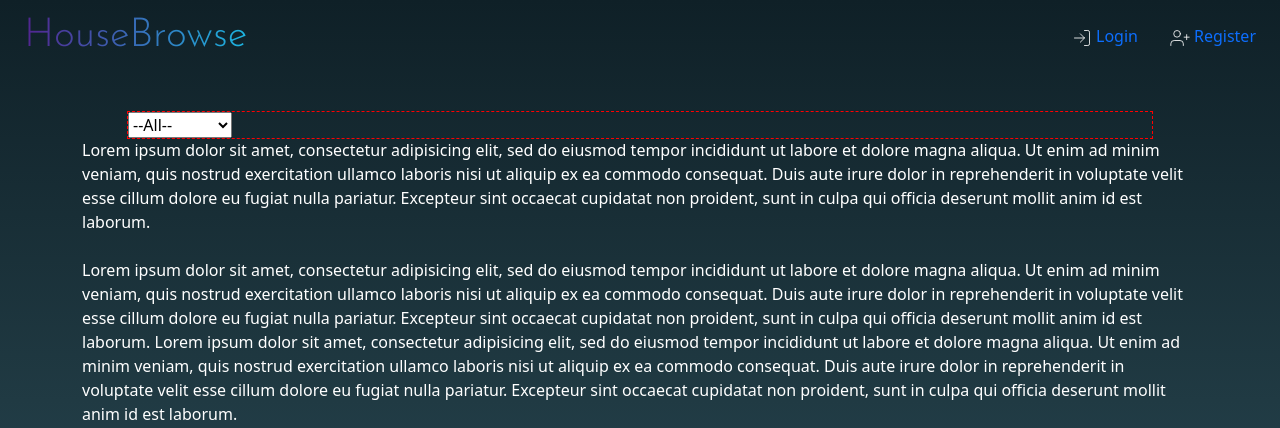
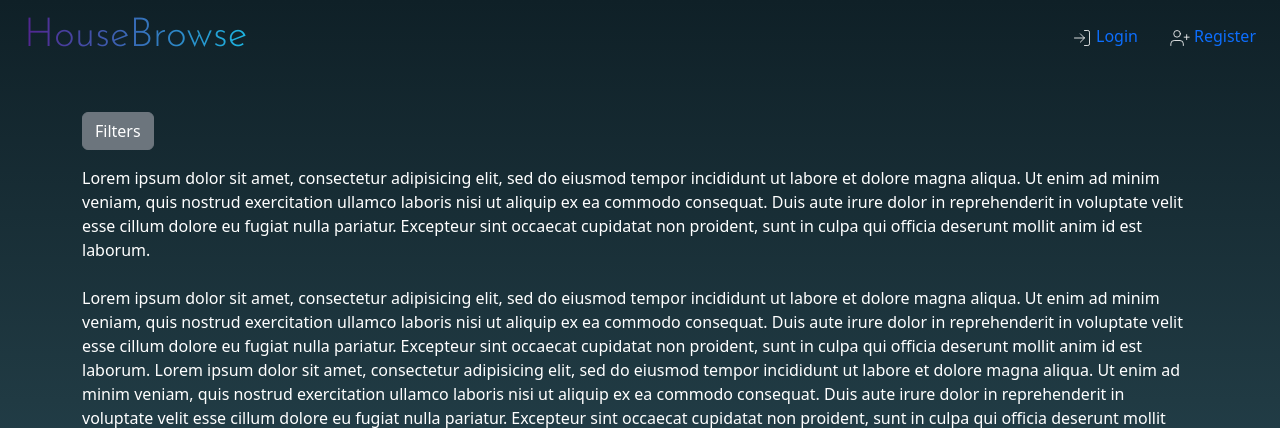
Before and after one commit to dondowoldo/CS50, a Django app: page / in a window 1280 px wide. Shown: the top 428 px of the page. Run offline with Django 4.2, Linux system fonts and the light colour scheme; data comes from the database, SQL or seed files in the repository; both versions use the stored data as it was after the commit.

Commit message:
listing filters implemented

```diff
--- a/Final_Project/booking/forms.py
+++ b/Final_Project/booking/forms.py
@@ -1,3 +1,42 @@
 from django import forms
 from django.forms import ModelForm
-from .models import User
+from .models import User, PropertyType, Listing
+
+
+class CreatePropType(ModelForm):
+    class Meta:
+        model = PropertyType
+        fields = ("type",)
+
+class DateInput(forms.DateInput):
+    input_type = 'date'
+
+class PropertyFilter(ModelForm):
+    def __init__(self, *args, **kwargs):
+        super(PropertyFilter, self).__init__(*args, **kwargs)
+
+        for field in self.Meta.required:
+            self.fields[field].required = False
+
+    class Meta:
+        model = Listing
+        fields = ("type", "availability_from", "availability_to", "price_per_day")
+
+        required = (
+            'type',
+            'availability_from',
+            'availability_to',
+            'price_per_day'
+        )
+
+        labels = {"type": 'Property Type ',
+                "availability_from": 'From ',
+                "availability_to": 'To ',
+                "price_per_day": 'Max price per day '}
+
+        widgets = {
+            "type": forms.Select(attrs={'class':'form-control'}),
+            "availability_from": DateInput(attrs={'class':'form-control'}),
+            "availability_to": DateInput(attrs={'class':'form-control'}),
+            "price_per_day": forms.NumberInput(attrs={'class':'form-control', 'placeholder': '$'})
+        }
--- a/Final_Project/booking/models.py
+++ b/Final_Project/booking/models.py
@@ -24,6 +24,8 @@ class Listing(models.Model):
     gps_location = models.CharField(max_length=50)
     watchlist = models.ManyToManyField(User, blank=True, related_name="watching")
     description = models.TextField(max_length=150)
+    availability_from = models.DateField()
+    availability_to = models.DateField()
 
     def __str__(self):
         return f"{self.name}"
--- a/Final_Project/booking/static/booking/styles.css
+++ b/Final_Project/booking/static/booking/styles.css
@@ -14,12 +14,6 @@ body {
     padding: 0.5rem;
     padding-bottom: 3rem;
     flex-wrap: nowrap;
-}
-
-.nav_bottom {
-    outline: 1px dashed red;
-    width: 80%;
-    margin: auto;
 }
 
 .right_nav {
@@ -64,3 +58,11 @@ body {
     align-items: center;
     color: #2b98c7;
 }
+
+.filter_buttons {
+    display: flex;
+    flex-wrap: wrap;
+    margin-top: 0.5rem;
+    gap: 0.5rem;
+    justify-content: center;
+}
--- a/Final_Project/booking/templates/booking/index.html
+++ b/Final_Project/booking/templates/booking/index.html
@@ -8,15 +8,30 @@
 
 
 {% block body %}
-    <ul class="nav_bottom nav">
-        <li class="nav-item">
-            <select>
-                <option class="nav-link" value="">--All--</option>
-                <option class="nav-link" value="house">House</option>
-                <option class="nav-link" value="apartment">Apartment</option>
-            </select>
-        </li>
-    </ul>
+    <div class="container">
+        <p>
+        <a class="btn btn-secondary" data-bs-toggle="collapse" href="#collapseExample" role="button" aria-expanded="false" aria-controls="collapseExample">
+            Filters
+          </a>
+        </p>
+          <div class="collapse" id="collapseExample">
+            <div class="card card-body" style="background: transparent; border: 0;">
+                    <div class="form-group">
+                        <center>
+                    <form action="" method="POST" style="width: 50%;">
+                        {% csrf_token %}
+                        {{ form }}
+                        <div class="filter_buttons">
+                            <input class="btn btn-success" type="submit" name="filter" value="Submit" style="min-width: 73%;">
+                            <input class="btn btn-warning" type="submit" name="reset" value="Reset" style="min-width: 25%;">
+                        </div>
+                    </form>
+                </center>
+                </div>
+            </div>
+          </div>
+    </div>
+
 
     <div class="container">
         {% lorem %}
--- a/Final_Project/booking/views.py
+++ b/Final_Project/booking/views.py
@@ -5,6 +5,7 @@ from django.http import HttpResponse, HttpResponseRedirect
 from django.urls import reverse
 from django.contrib.auth.decorators import login_required
 from django.contrib import messages
+from .forms import PropertyFilter
 
 from .models import User, PropertyType
 
@@ -25,10 +26,8 @@ def login_view(request):
                 "message": "Invalid username and/or password."
             })
     else:
-        if not request.user:
-            return render(request, "booking/login.html")
-        else:
-            return HttpResponseRedirect(reverse("booking:index"))
+        return render(request, "booking/login.html")
+
 
 
 def logout_view(request):
@@ -68,6 +67,26 @@ def register(request):
 
 
 def index(request):
-    return render(request, "booking/index.html", {
-        "property_types": PropertyType.objects.all()
-    })
+    if request.method =="GET":
+        return render(request, "booking/index.html", {
+            "form": PropertyFilter(),
+        })
+    else:
+        if  request.POST.get("filter"):
+            form = PropertyFilter(request.POST)
+            if form.is_valid():
+                filters = form.cleaned_data
+                return render(request, "booking/index.html", {
+
+                "type": filters["type"],
+                "maxprice": filters["price_per_day"],
+                "avlbl_from": filters["availability_from"],
+                "avlbl_to": filters["availability_to"],
+                "form": form
+                })
+            else:
+                return render(request, "booking/index.html", {
+                "form": form
+                })
+        elif request.POST.get("reset"):
+            return HttpResponseRedirect(reverse("booking:index"))
```
Also changed, not shown: Final_Project/booking/migrations/0006_listing_availability_from_listing_availability_to.py (added), Final_Project/booking/migrations/0007_alter_listing_availability_from_and_more.py (added), Final_Project/booking/migrations/0008_alter_listing_availability_from_and_more.py (added), Final_Project/db.sqlite3.
